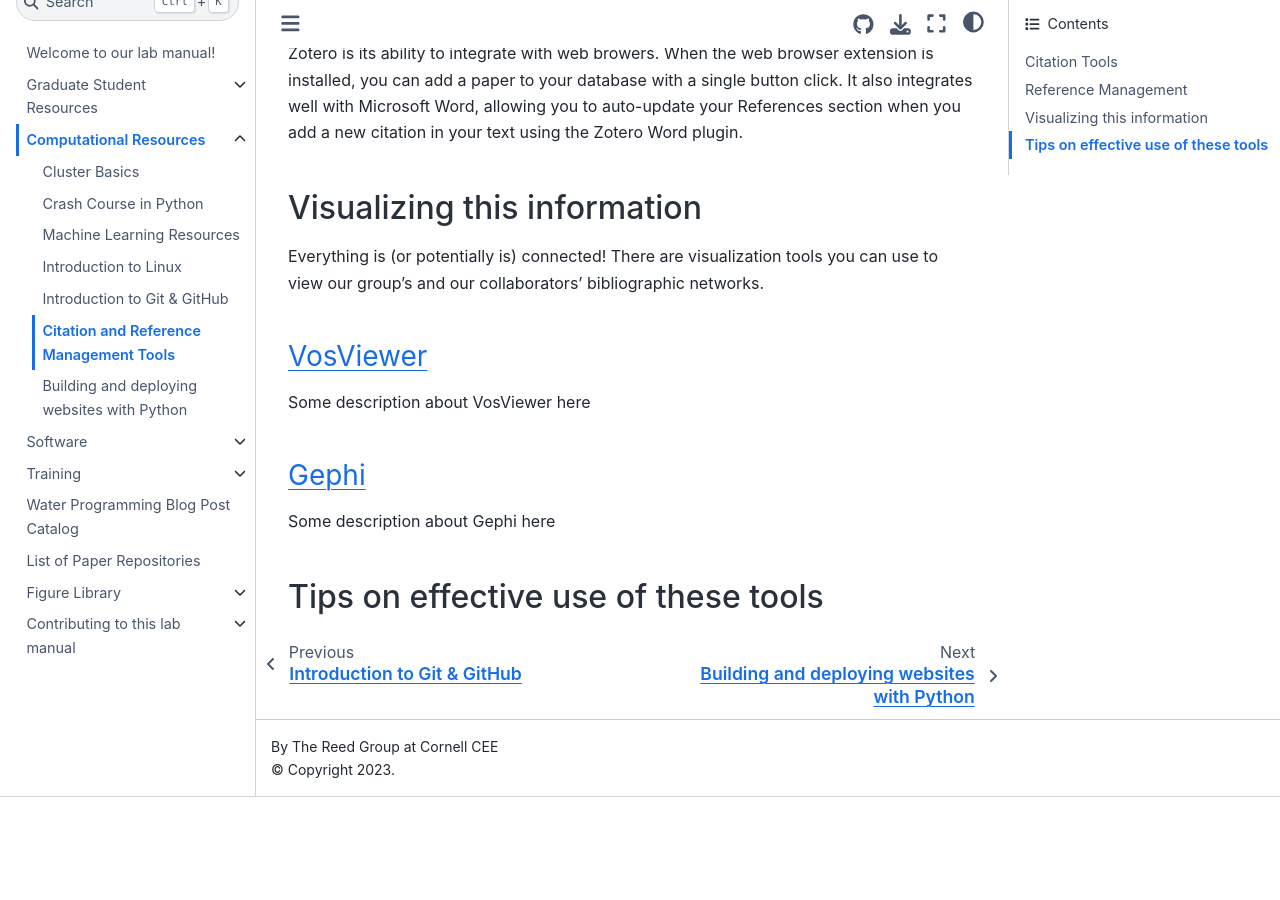
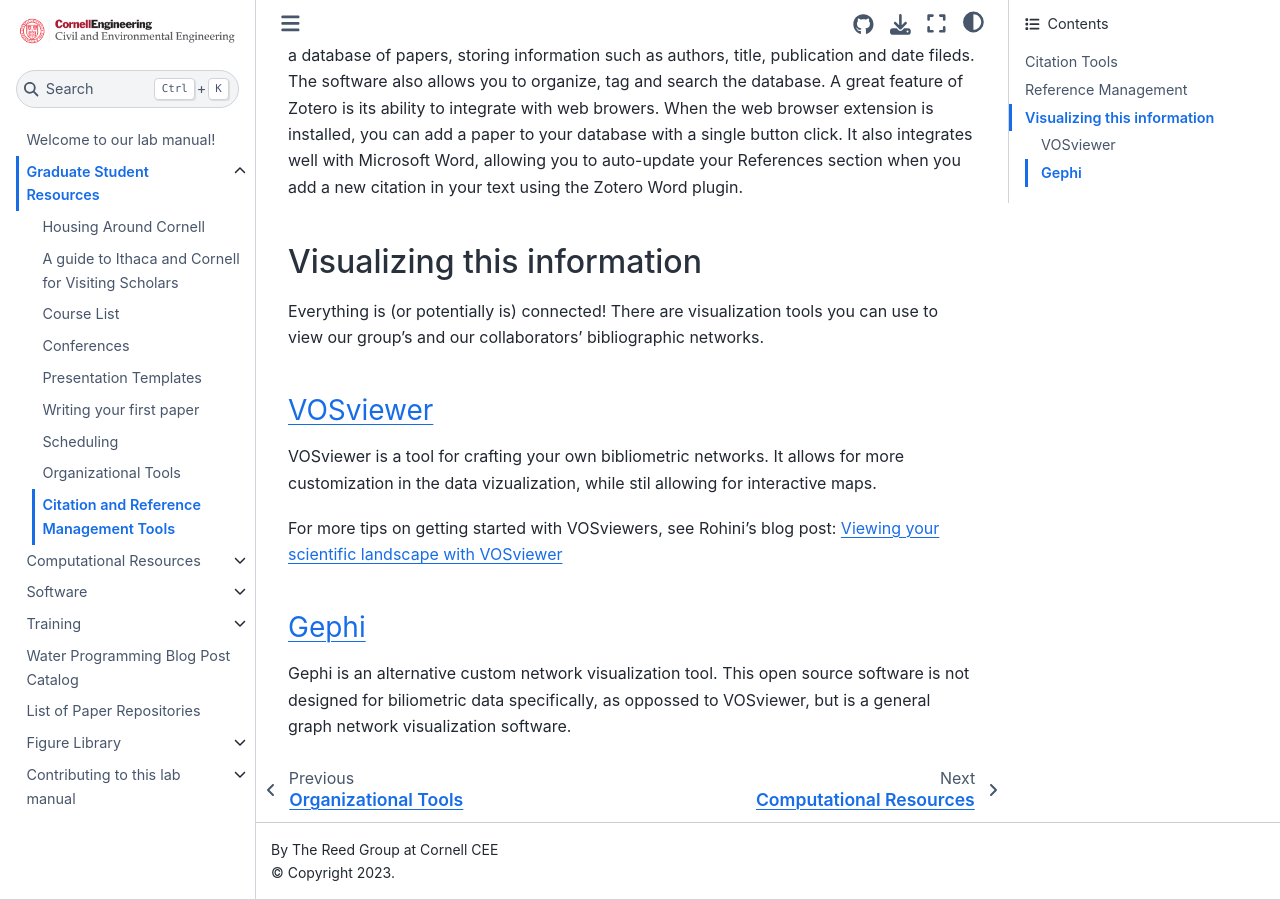
Before and after one commit to reedgroup/reedgroup.github.io, a Jupyter Book: the page built from docs/GraduateStudentResources/CitationReferenceManagementTools.md, in a window 1280 px wide and 900 px high, scrolled down 1742 px. Built offline with Jupyter Book 1.0.4 settings and Sphinx 7.4.7 and the Sphinx Book theme 1.1.4, drawn with Linux system fonts in a browser that asks for light colours; pages that are not in the unit, such as notebooks, are missing from menus; before the commit the page ends 2539 px from its top, so only the background shows below that; some of the changed text lies outside the part shown.

Commit message:
Updating citation tools
- Moved it to Graduate Student Resources
- Added VOSviewer and Gephi descriptions

```diff
--- a/docs/ComputationalResources/CitationReferenceManagementTools.md
+++ b/docs/GraduateStudentResources/CitationReferenceManagementTools.md
@@ -1,8 +1,10 @@
 # Citation and Reference Management Tools
-*This site is still under construction*
+
+Exploring, contextualizing, and documenting literature is a critical part of the graduate research process. Members of the Reed group use a variety of different tools to help navigate and manage publication citations. This page highlights some of the favorites from the group.
+
+Click on the title of each tool's description to take a look at their individual sites.
 
 ## Citation Tools
-Here are some citation tools we regularly use in the Reed Group. Click on the title of each tool's description to take a look at their individual sites.
 
 ### [Research Rabbit](https://researchrabbitapp.com/)
 Self-described as "Spotify for Papers", the main idea behind Research Rabbit can be boiled down into three main points:
@@ -31,10 +33,13 @@
 ## Visualizing this information
 Everything is (or potentially is) connected! There are visualization tools you can use to view our group's and our collaborators' bibliographic networks.
 
-### [VosViewer](https://www.vosviewer.com/)
-Some description about VosViewer here
+### [VOSviewer](https://www.vosviewer.com/)
+
+VOSviewer is a tool for crafting your own bibliometric networks. It allows for more customization in the data vizualization, while stil allowing for interactive maps.
+
+For more tips on getting started with VOSviewers, see Rohini's blog post: [Viewing your scientific landscape with VOSviewer](https://waterprogramming.wordpress.com/2022/07/05/viewing-your-scientific-landscape-with-vosviewer/)
+
 
 ### [Gephi](https://gephi.org/)
-Some description about Gephi here
 
-## Tips on effective use of these tools
+Gephi is an alternative custom network visualization tool. This open source software is not designed for biliometric data specifically, as oppossed to VOSviewer, but is a general graph network visualization software.
--- a/docs/_toc.yml
+++ b/docs/_toc.yml
@@ -15,6 +15,7 @@
     - file: GraduateStudentResources/WritingProcess.md
     - file: GraduateStudentResources/Scheduling.md
     - file: GraduateStudentResources/Organization.md
+    - file: GraduateStudentResources/CitationReferenceManagementTools.md
   - file: ComputationalResources/ComputationalResources.md
     sections:
     - file: ComputationalResources/ClusterBasics.md
@@ -22,7 +23,6 @@
     - file: ComputationalResources/Machine_Learning_Resources.md
     - file: ComputationalResources/IntroToLinux.md
     - file: ComputationalResources/IntroToGitHub.md
-    - file: ComputationalResources/CitationReferenceManagementTools.md
     - file: ComputationalResources/Websites.md
   - file: Software/Software.md
     sections:
```
